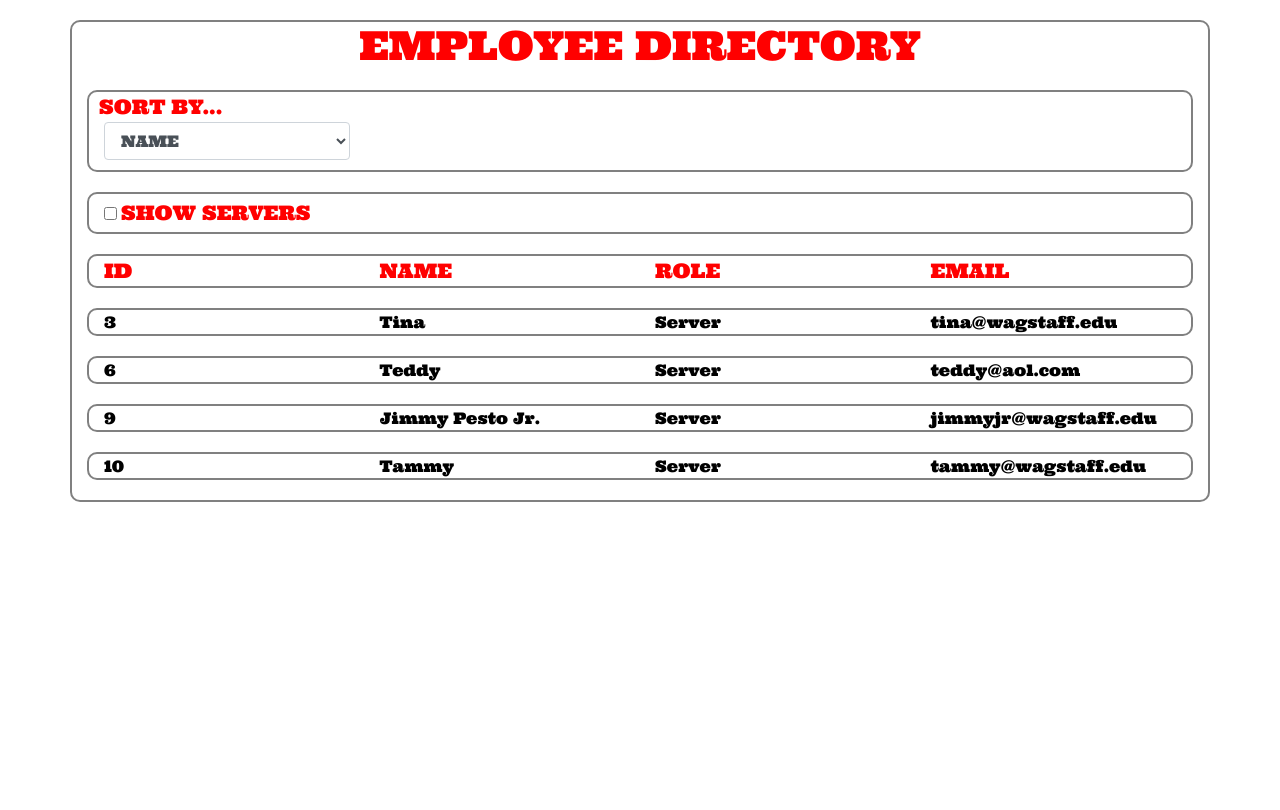
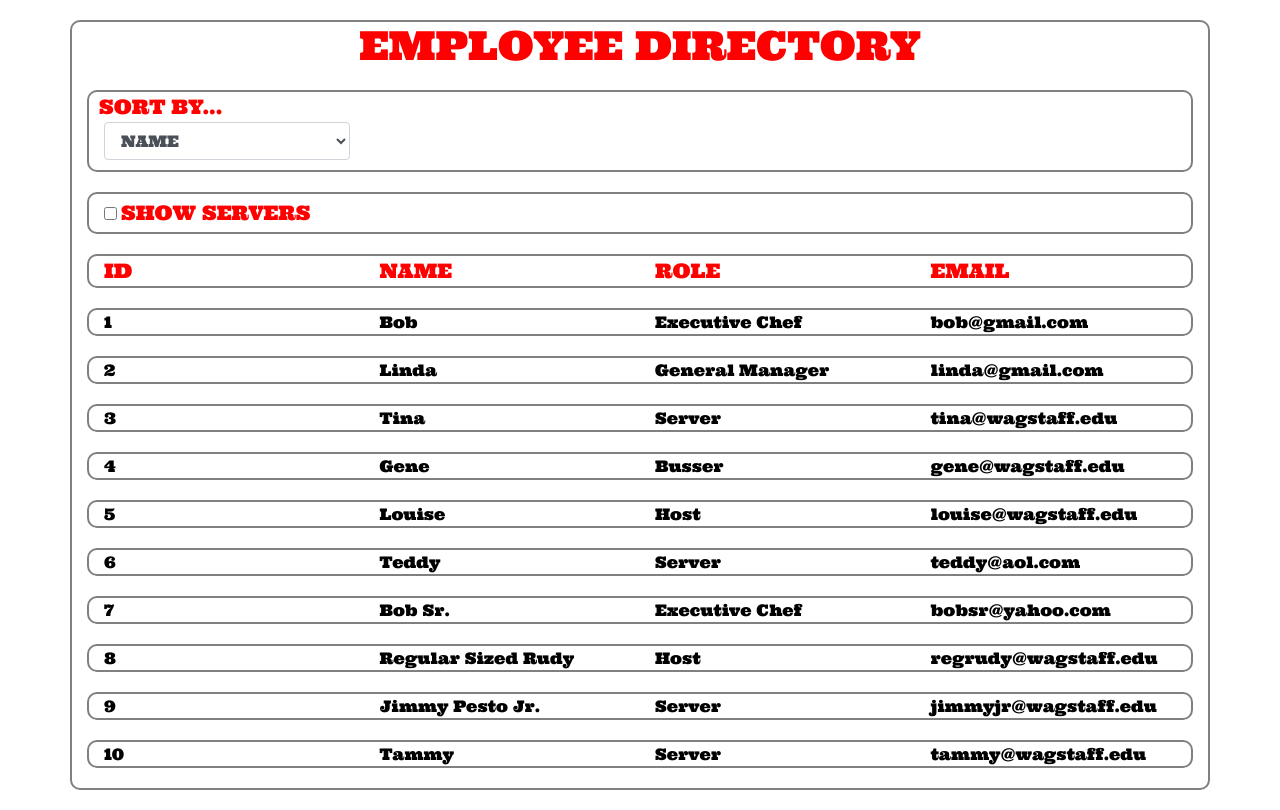
Before and after one commit to Dsorthep/react-employee-directory, a React (Create React App) app: page / in a window 1280 px wide. Built offline with nearby package versions, Linux system fonts and the light colour scheme.

Commit message:
tweaked App.js

```diff
--- a/src/App.js
+++ b/src/App.js
@@ -10,24 +10,16 @@ import "./App.css";
 export default function App() {
 
   const [sorted, setSorted] = useState("ID");
-  const [filtered, setFiltered] = useState("false");
-
-  return (
-    <div className="container">
-     <h1 className="App">EMPLOYEE DIRECTORY</h1>
-     <Sort onChange={handleSortOnChange} />
-     <Filter onChange={handleFilterCheck} />
-     <Table />
-     {render()}
-    </div>
-  );
+  const [filtered, setFiltered] = useState(false);
 
   function handleSortOnChange(value) {
+    console.log("sorting")
     setSorted(value)
   }
 
 
   function handleFilterCheck(checked) {
+    console.log("filtering")
     return checked ? setFiltered(true) : setFiltered(false)
   }
 
@@ -81,4 +73,14 @@ export default function App() {
     />
     );
   }
+
+  return (
+    <div className="container">
+     <h1 className="App">EMPLOYEE DIRECTORY</h1>
+     <Sort onChange={handleSortOnChange} />
+     <Filter onChange={handleFilterCheck} />
+     <Table />
+     {render()}
+    </div>
+  );
 }
```
